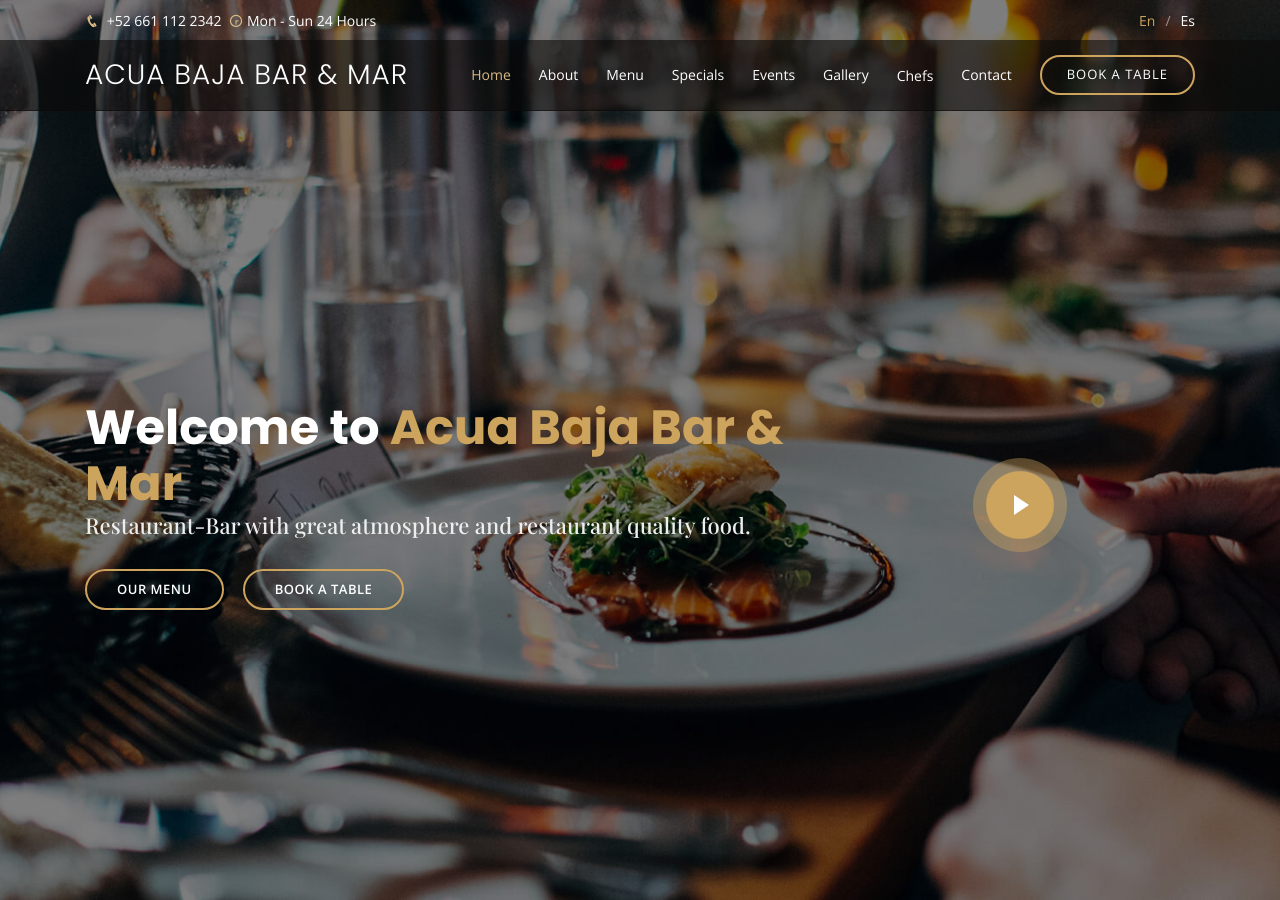
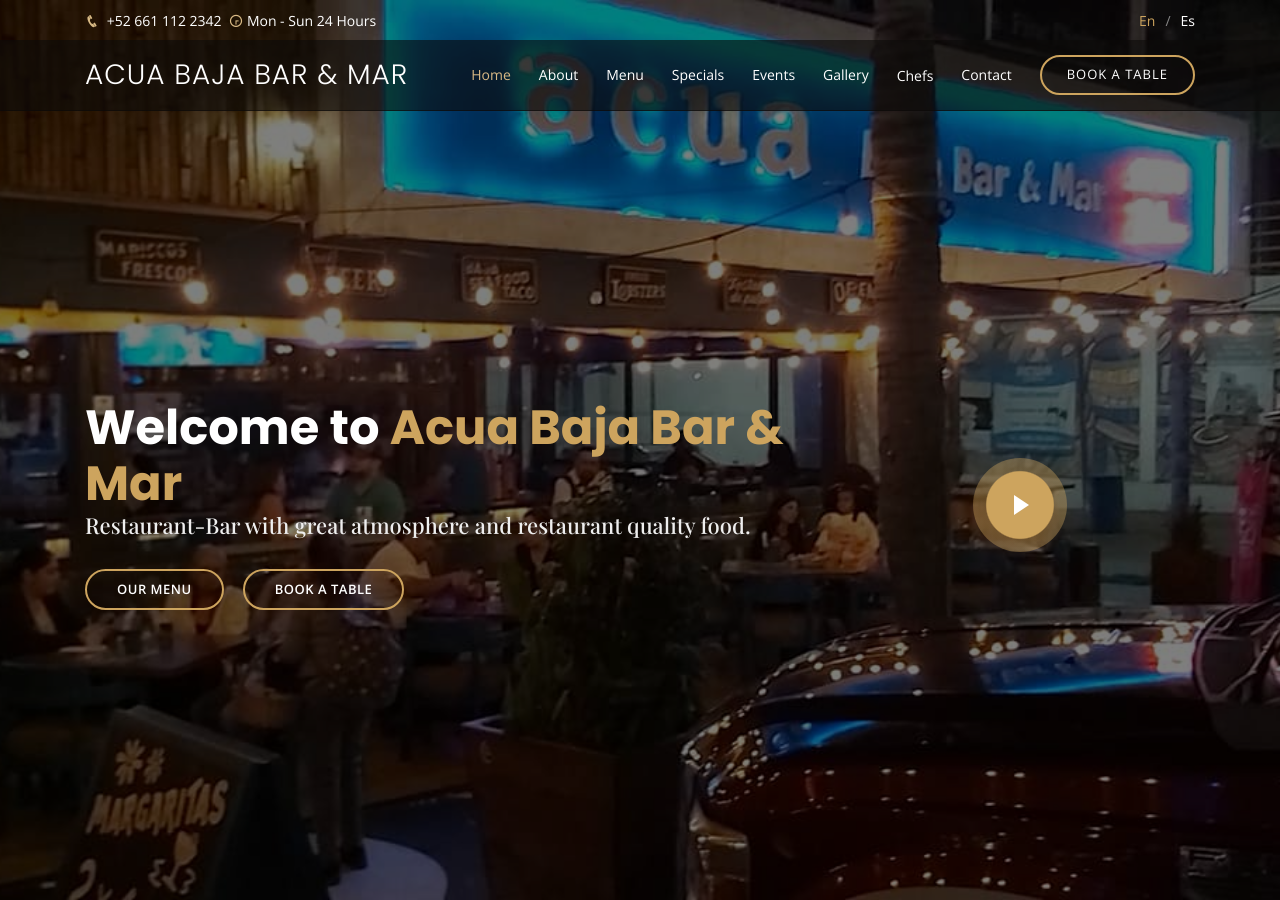
Before and after one commit to jahbenjah/acuabar, a Jekyll site: the page built from index.html, in a window 1280 px wide and 900 px high. Built offline with Jekyll 4.4.1, drawn with Linux system fonts in a browser that asks for light colours; some web fonts are replaced.

Commit message:
Se agrega

```diff
--- a/assets/css/style.css
+++ b/assets/css/style.css
@@ -479,7 +479,7 @@
 #hero {
   width: 100%;
   height: 100vh;
-  background: url("../img/hero-bg.jpg") top center;
+  background: url("../img/acua/acuanoche.jpg") top center;
   background-size: cover;
   position: relative;
   padding: 0;
@@ -779,7 +779,7 @@
 # About
 --------------------------------------------------------------*/
 .about {
-  background: url("../img/about-bg.jpg") center center;
+  background: url("../img/acua/acuabajabar&mar.jpg") center center;
   background-size: cover;
   position: relative;
   padding: 80px 0;
```
Also changed, not shown: assets/img/acua/acua.jpg (added), assets/img/acua/acuabajabar&mar.jpg (added), assets/img/acua/acuanoche.jpg (added).
